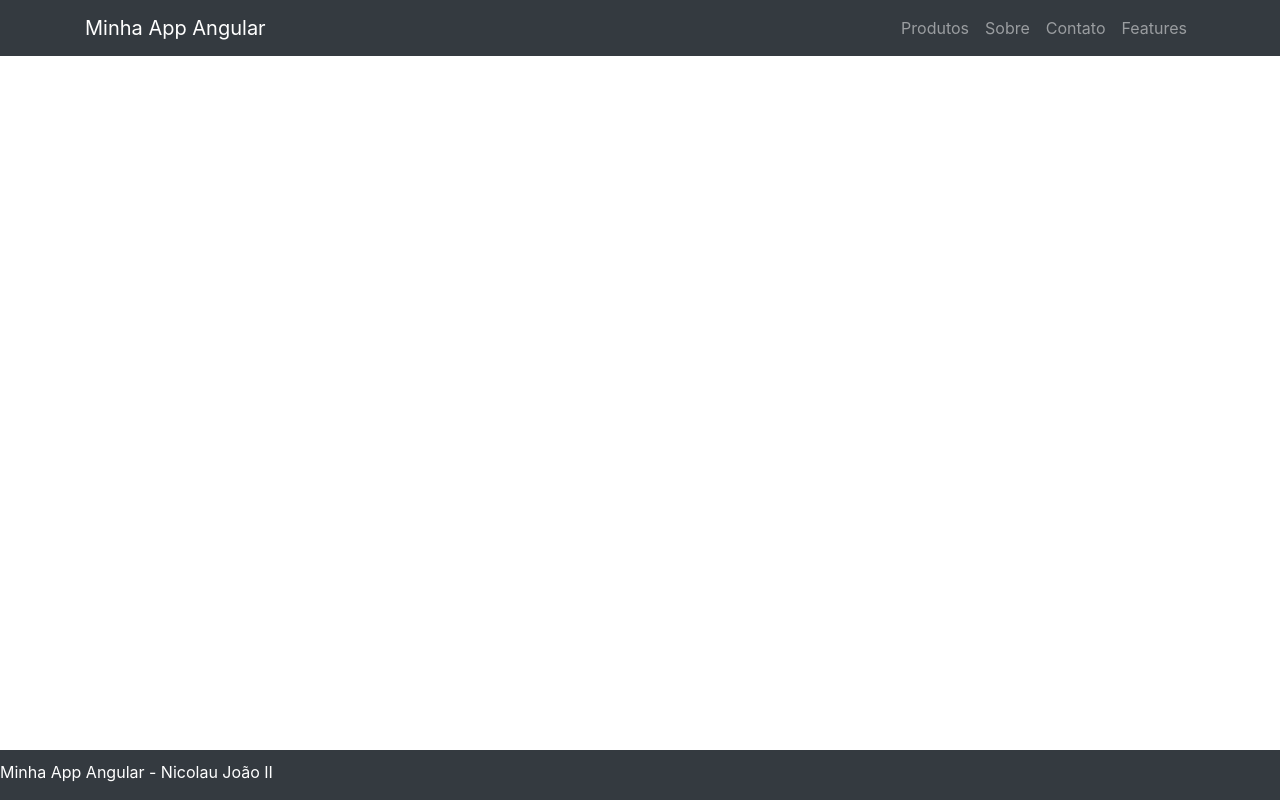
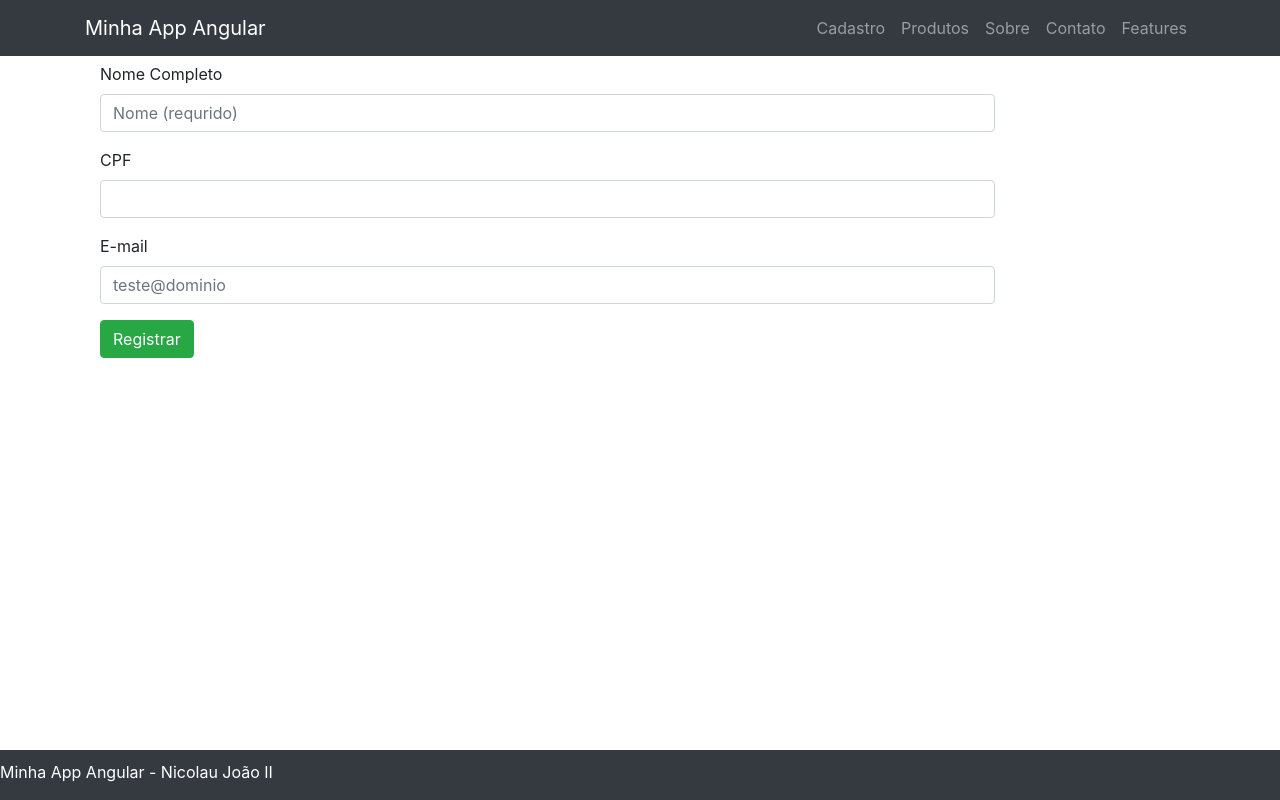
Before and after one commit to nicolaujoao1/AngularApp, an Angular app: page /cadastro in a window 1280 px wide. Before the commit this address led to /. Built offline with nearby package versions, Linux system fonts and the light colour scheme.

Commit message:
Adicionando ReactiveFormsModule

```diff
--- a/src/app/app.module.ts
+++ b/src/app/app.module.ts
@@ -8,7 +8,7 @@
 import localePt from '@angular/common/locales/pt-AO';
 registerLocaleData(localePt)
 
-import { FormsModule } from '@angular/forms';
+import { FormsModule,ReactiveFormsModule } from '@angular/forms';
 import { HttpClientModule } from '@angular/common/http';
 
 import { AppComponent } from './app.component';
@@ -21,6 +21,7 @@
 import { DataBindingComponent } from './demos/data-binding/data-binding.component';
 import { ProdutoService } from './services/produtos/produtos.service';
 import { ListaProdutosComponent } from './produtos/lista-produtos/lista-produtos.component';
+import { CadastroComponent } from './demos/reactiveforms/cadastro/cadastro.component';
 
 @NgModule({
   declarations: [
@@ -31,7 +32,8 @@
     SobreComponent,
     ContactoComponent,
     DataBindingComponent,
-    ListaProdutosComponent
+    ListaProdutosComponent,
+    CadastroComponent
   ],
   imports: [
     BrowserModule,
--- a/src/app/app.route.ts
+++ b/src/app/app.route.ts
@@ -4,6 +4,7 @@
 import { SobreComponent } from "./instituicional/sobre/sobre.component";
 import { DataBindingComponent } from "./demos/data-binding/data-binding.component";
 import { ListaProdutosComponent } from "./produtos/lista-produtos/lista-produtos.component";
+import { CadastroComponent } from "./demos/reactiveforms/cadastro/cadastro.component";
 
 export const rootRouterConfig: Routes =[
     {path: '', redirectTo: '/home', pathMatch:'full'},
@@ -12,5 +13,6 @@
     {path:'sobre',component: SobreComponent},
     {path:'feature-data-binding',component: DataBindingComponent},
     {path:'produtos',component:ListaProdutosComponent},
-    { path: 'produto-detalhe/:id', component: ListaProdutosComponent }
+    { path: 'produto-detalhe/:id', component: ListaProdutosComponent },
+    {path:'cadastro', component: CadastroComponent}
 ];
--- /dev/null
+++ b/src/app/demos/reactiveforms/cadastro/cadastro.component.html
@@ -0,0 +1,31 @@
+<div class="container main-container">
+    <h4>Demo cadastro</h4>
+    <hr>
+    <form novalidate>
+        <div class="form-horizontal">
+            <div class="form-group">
+                <label class="col-md-2 control-label" for="nome">Nome Completo</label>
+                <div class="col-md-10">
+                    <input type="text" class="form-control" id="nome" placeholder="Nome (requrido)">
+                </div>
+            </div>
+            <div class="form-group">
+                <label class="col-md-2 control-label" for="cpf">CPF</label>
+                <div class="col-md-10">
+                    <input type="text" class="form-control" id="cpf" placeholder="">
+                </div>
+            </div>
+            <div class="form-group">
+                <label class="col-md-2 control-label" for="email">E-mail</label>
+                <div class="col-md-10">
+                    <input type="text" class="form-control" id="email" placeholder="teste@dominio">
+                </div>
+            </div>
+            <div class="form-group">
+                <div class="col-md-4 col-md-offset-2">
+                    <button class="btn btn-success" id="registrar" type="submit">Registrar</button>
+                </div>
+            </div>
+        </div>
+    </form>
+</div>
--- a/src/app/navegacao/menu/menu.component.html
+++ b/src/app/navegacao/menu/menu.component.html
@@ -7,6 +7,9 @@
       </button>
       <div class="collapse navbar-collapse" id="navbarResponsive">
         <ul class="navbar-nav ml-auto">
+          <li class="nav-item">
+            <a class="nav-link"  [routerLink]="['/cadastro']">Cadastro</a>
+          </li>
           <li class="nav-item">
             <a class="nav-link"  [routerLink]="['/produtos']">Produtos</a>
           </li>
```
Also changed, not shown: src/app/demos/reactiveforms/cadastro/cadastro.component.ts (added, +9 -0 lines), src/app/produtos/lista-produtos/lista-produtos.component.html (line endings or trailing spaces).
